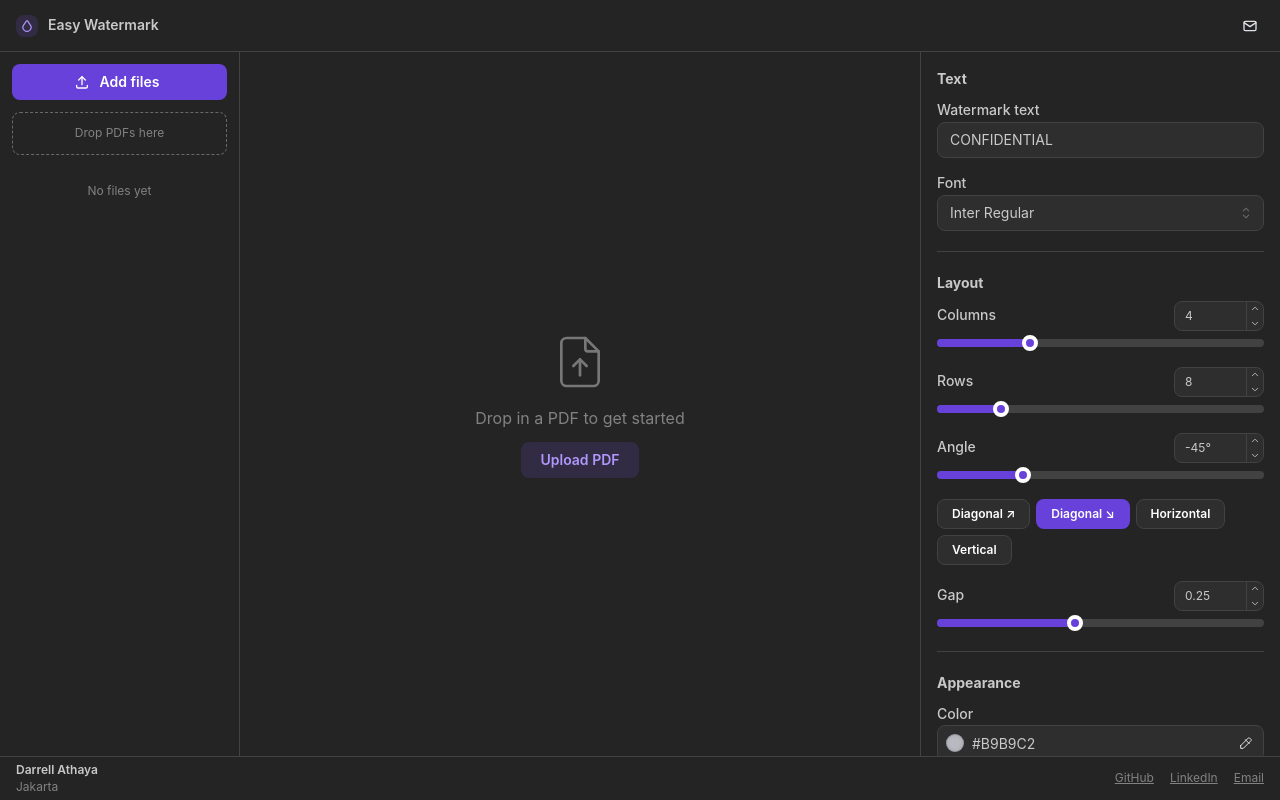
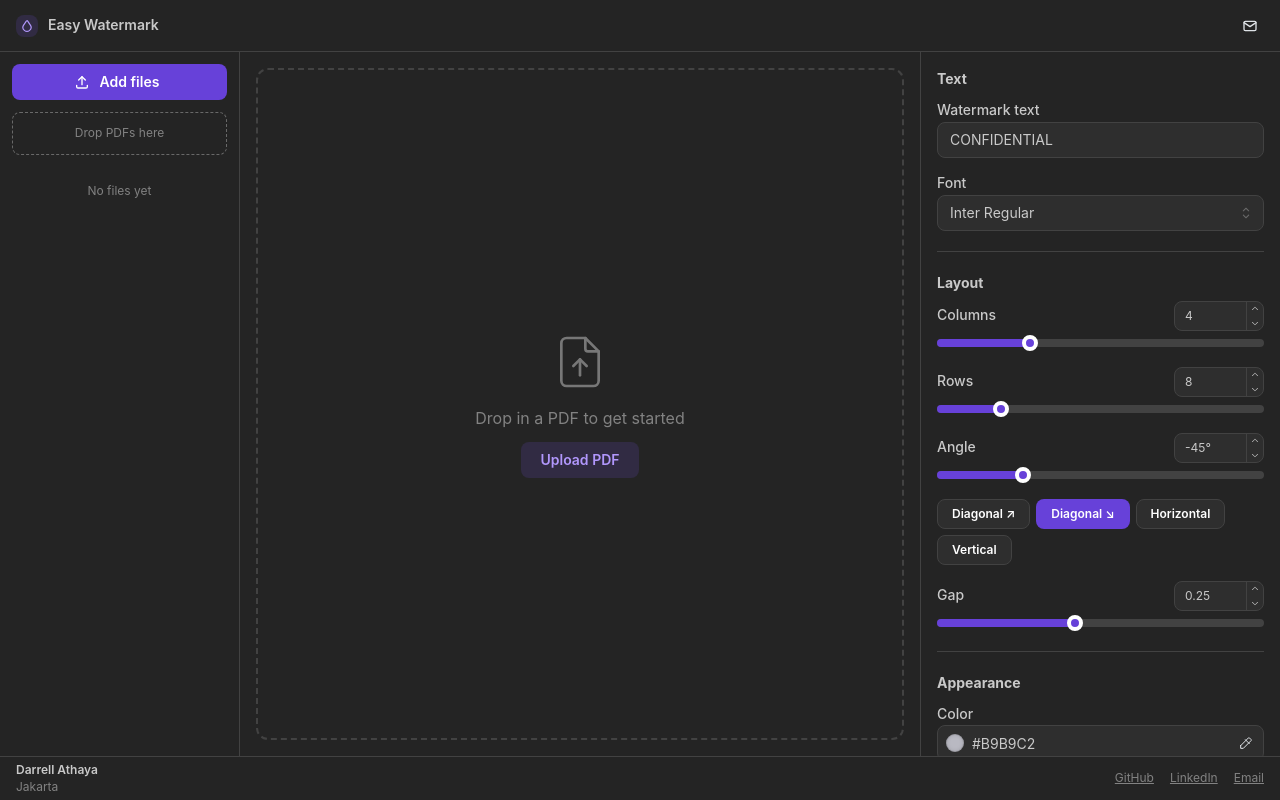
Before and after one commit to darrellathaya/easy-watermark, a React (Vite) app: page / in a window 1280 px wide. Built offline with nearby package versions, Linux system fonts and the light colour scheme.

Commit message:
Add a full drop zone to the empty preview pane

```diff
--- a/src/components/PreviewPane.tsx
+++ b/src/components/PreviewPane.tsx
@@ -1,5 +1,5 @@
 import { useCallback, useEffect, useMemo, useRef, useState } from 'react';
-import { ActionIcon, Alert, Box, Button, Center, Group, Loader, Stack, Text } from '@mantine/core';
+import { ActionIcon, Alert, Box, Button, Center, Group, Loader, Stack, Text, rem } from '@mantine/core';
 import { IconAlertTriangle, IconChevronLeft, IconChevronRight, IconFileUpload } from '@tabler/icons-react';
 import { useWatermarkStore } from '../state/store';
 import { useFileIngest } from '../state/useFileIngest';
@@ -34,6 +34,7 @@ export function PreviewPane() {
   // unmounts as `selected`'s status changes, so a plain useRef wouldn't
   // reliably re-trigger the observer effects below.
   const [containerEl, setContainerEl] = useState<HTMLDivElement | null>(null);
+  const [dragOver, setDragOver] = useState(false);
 
   const [loaded, setLoaded] = useState<LoadedDoc | null>(null);
   const [pageSizes, setPageSizes] = useState<Record<number, PageSize>>({});
@@ -280,13 +281,66 @@ export function PreviewPane() {
 
   if (!selected) {
     return (
-      <Center h="100%">
-        <Stack align="center" gap="sm">
-          <IconFileUpload size={64} stroke={1} opacity={0.5} />
-          <Text c="dimmed">Drop in a PDF to get started</Text>
-          <Button variant="light" onClick={() => inputRef.current?.click()}>
-            Upload PDF
-          </Button>
+      // The whole centre pane is the drop target, not just the copy in the
+      // middle of it: `p="md"` keeps the dashed outline inset while the
+      // handlers still cover every pixel out to the pane's edges.
+      <Box
+        h="100%"
+        p="md"
+        onClick={() => inputRef.current?.click()}
+        onDragEnter={(e) => {
+          e.preventDefault();
+          setDragOver(true);
+        }}
+        onDragOver={(e) => {
+          // Required: without preventDefault the browser refuses the drop
+          // and falls back to navigating to the dropped file.
+          e.preventDefault();
+          e.dataTransfer.dropEffect = 'copy';
+          setDragOver(true);
+        }}
+        onDragLeave={(e) => {
+          // dragleave also fires when the pointer crosses onto a *child*,
+          // so only a leave that exits the pane entirely counts.
+          if (e.currentTarget.contains(e.relatedTarget as Node | null)) return;
+          setDragOver(false);
+        }}
+        onDrop={(e) => {
+          e.preventDefault();
+          setDragOver(false);
+          if (e.dataTransfer.files) ingestFiles(e.dataTransfer.files);
+        }}
+        style={{ display: 'flex', cursor: 'pointer' }}
+      >
+        <Box
+          style={{
+            flex: 1,
+            display: 'flex',
+            alignItems: 'center',
+            justifyContent: 'center',
+            borderRadius: rem(12),
+            border: `2px dashed ${dragOver ? 'var(--mantine-color-violet-5)' : 'var(--mantine-color-dark-4)'}`,
+            background: dragOver ? 'var(--mantine-color-dark-6)' : 'transparent',
+            transition: 'border-color 120ms ease, background-color 120ms ease',
+          }}
+        >
+          <Stack align="center" gap="sm">
+            <IconFileUpload size={64} stroke={1} opacity={dragOver ? 0.9 : 0.5} />
+            <Text c={dragOver ? undefined : 'dimmed'}>
+              {dragOver ? 'Drop to add your PDFs' : 'Drop in a PDF to get started'}
+            </Text>
+            {/* Stays a real button so the picker is still keyboard-reachable;
+                stopPropagation keeps the pane's own click from firing too. */}
+            <Button
+              variant="light"
+              onClick={(e) => {
+                e.stopPropagation();
+                inputRef.current?.click();
+              }}
+            >
+              Upload PDF
+            </Button>
+          </Stack>
           <input
             ref={inputRef}
             type="file"
@@ -298,8 +352,8 @@ export function PreviewPane() {
               e.target.value = '';
             }}
           />
-        </Stack>
-      </Center>
+        </Box>
+      </Box>
     );
   }
 
```
